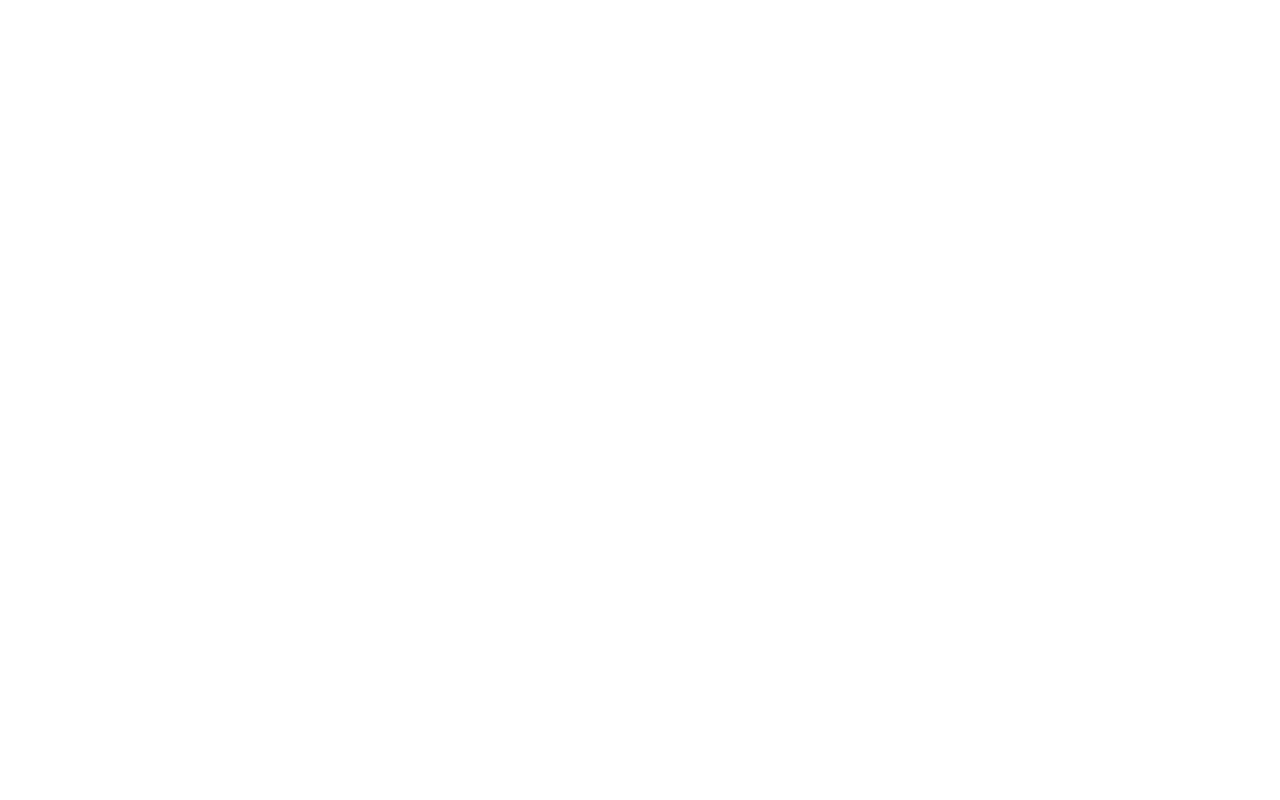
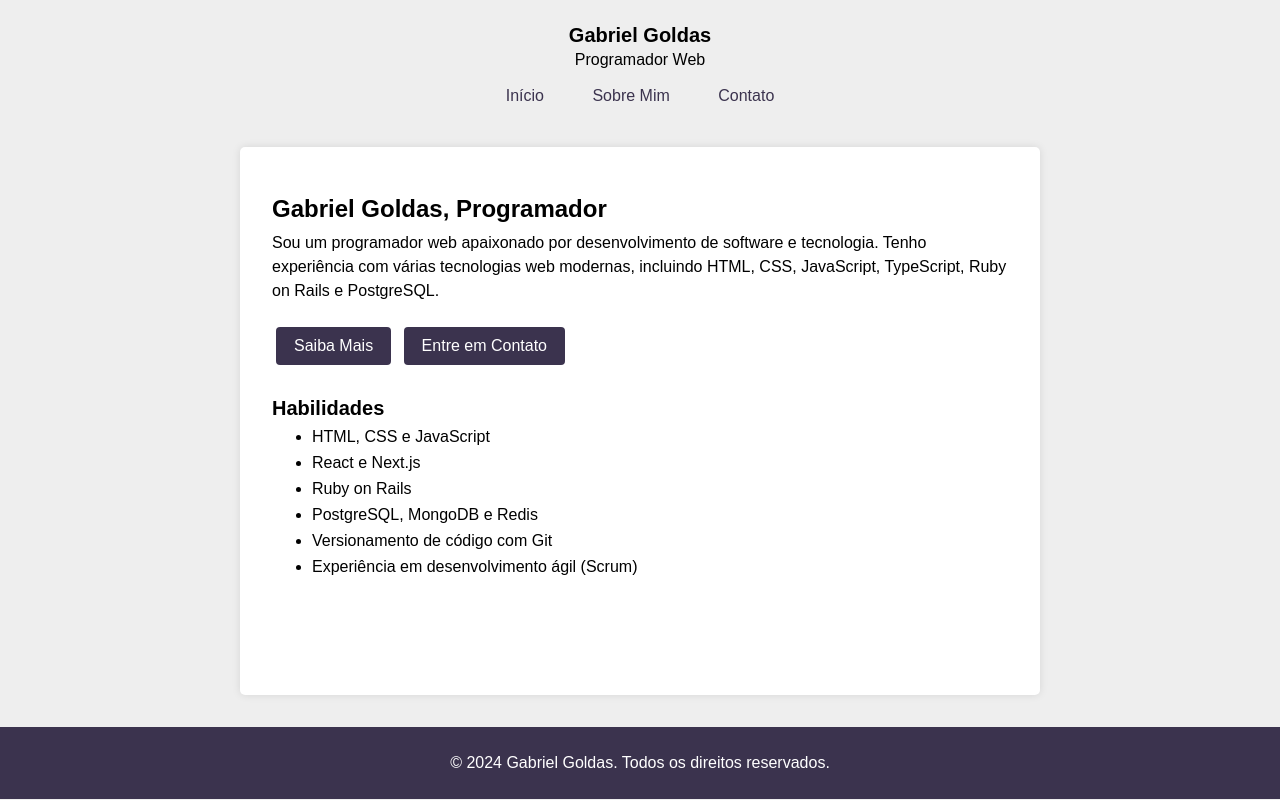
Before and after one commit to gabrielgoldas/gabrielgoldas.github.io, a plain HTML site: page index.html in a window 1280 px wide. Drawn offline with Linux system fonts and the light colour scheme.

Commit message:
corrigindo falha na navegação

```diff
--- a/index.html
+++ b/index.html
@@ -0,0 +1,54 @@
+<!DOCTYPE html>
+<html lang="pt-br">
+  <head>
+    <meta charset="UTF-8" />
+    <meta name="viewport" content="width=device-width, initial-scale=1.0" />
+    <title>Início - Gabriel Goldas, Programador</title>
+    <link rel="stylesheet" href="style.css" />
+  </head>
+
+  <body>
+    <header>
+      <div>
+        <div class="logo">Gabriel Goldas</div>
+        <div class="title">Programador Web</div>
+      </div>
+      <nav>
+        <a href="./index.html" class="nav-link">Início</a>
+        <a href="./sobre.html" class="nav-link">Sobre Mim</a>
+        <a href="./contato.html" class="nav-link">Contato</a>
+      </nav>
+      <div></div>
+    </header>
+    <div class="container">
+      <section>
+        <h1>Gabriel Goldas, Programador</h1>
+        <p>
+          Sou um programador web apaixonado por desenvolvimento de
+          software e tecnologia. Tenho experiência com várias tecnologias web
+          modernas, incluindo HTML, CSS, JavaScript, TypeScript, Ruby on Rails e PostgreSQL.
+        </p>
+      </section>
+
+      <section>
+        <a href="./sobre.html" class="call-to-action">Saiba Mais</a>
+        <a href="./contato.html" class="call-to-action">Entre em Contato</a>
+      </section>
+
+      <section class="skills">
+        <h2>Habilidades</h2>
+        <ul>
+          <li>HTML, CSS e JavaScript</li>
+          <li>React e Next.js</li>
+          <li>Ruby on Rails</li>
+          <li>PostgreSQL, MongoDB e Redis</li>
+          <li>Versionamento de código com Git</li>
+          <li>Experiência em desenvolvimento ágil (Scrum)</li>
+        </ul>
+      </section>
+    </div>
+    <footer>
+      <p>&copy; 2024 Gabriel Goldas. Todos os direitos reservados.</p>
+    </footer>
+  </body>
+</html>
```
Also changed, not shown: contato.html (+5 -5 lines), sobre.html (renamed from about.html, +5 -5 lines).
